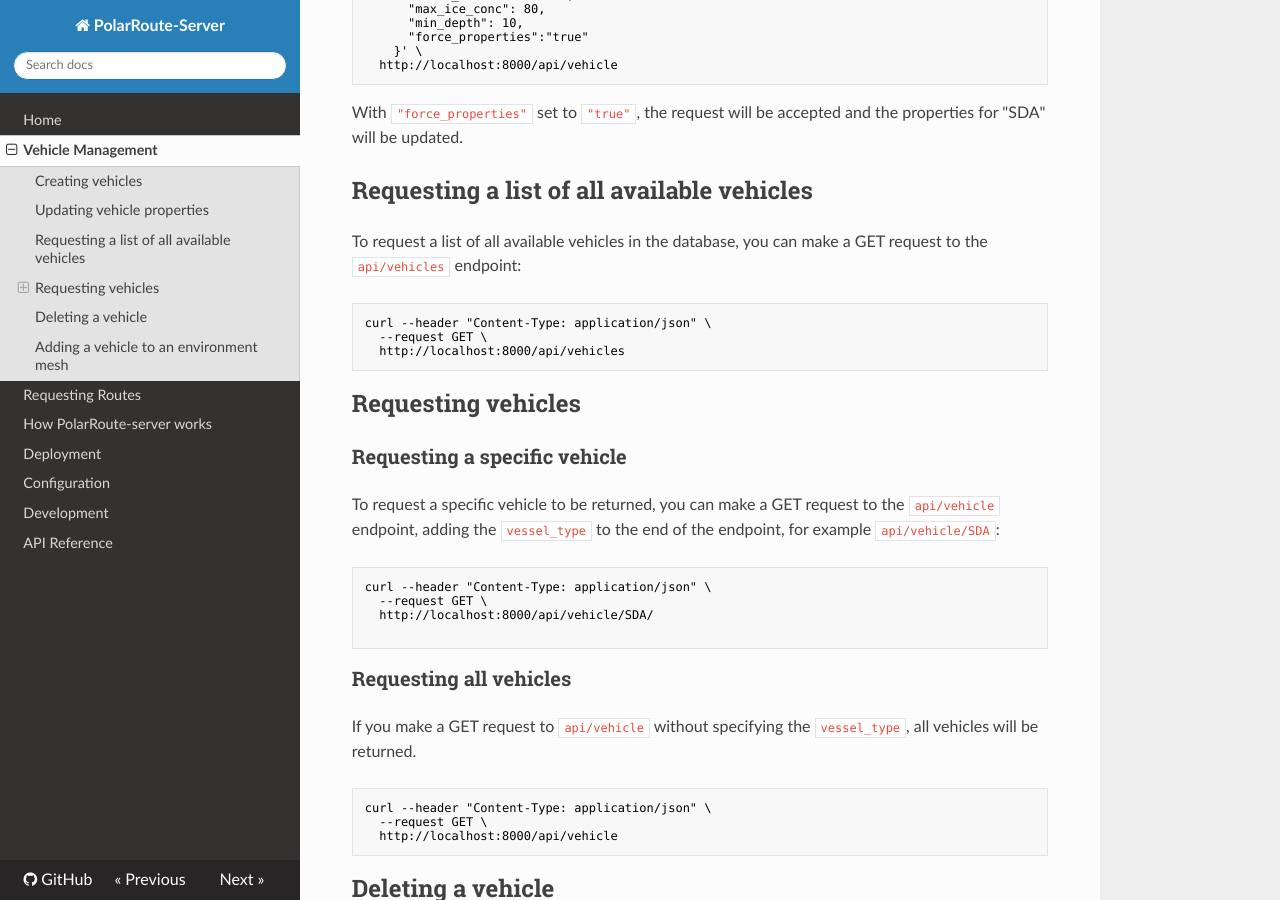
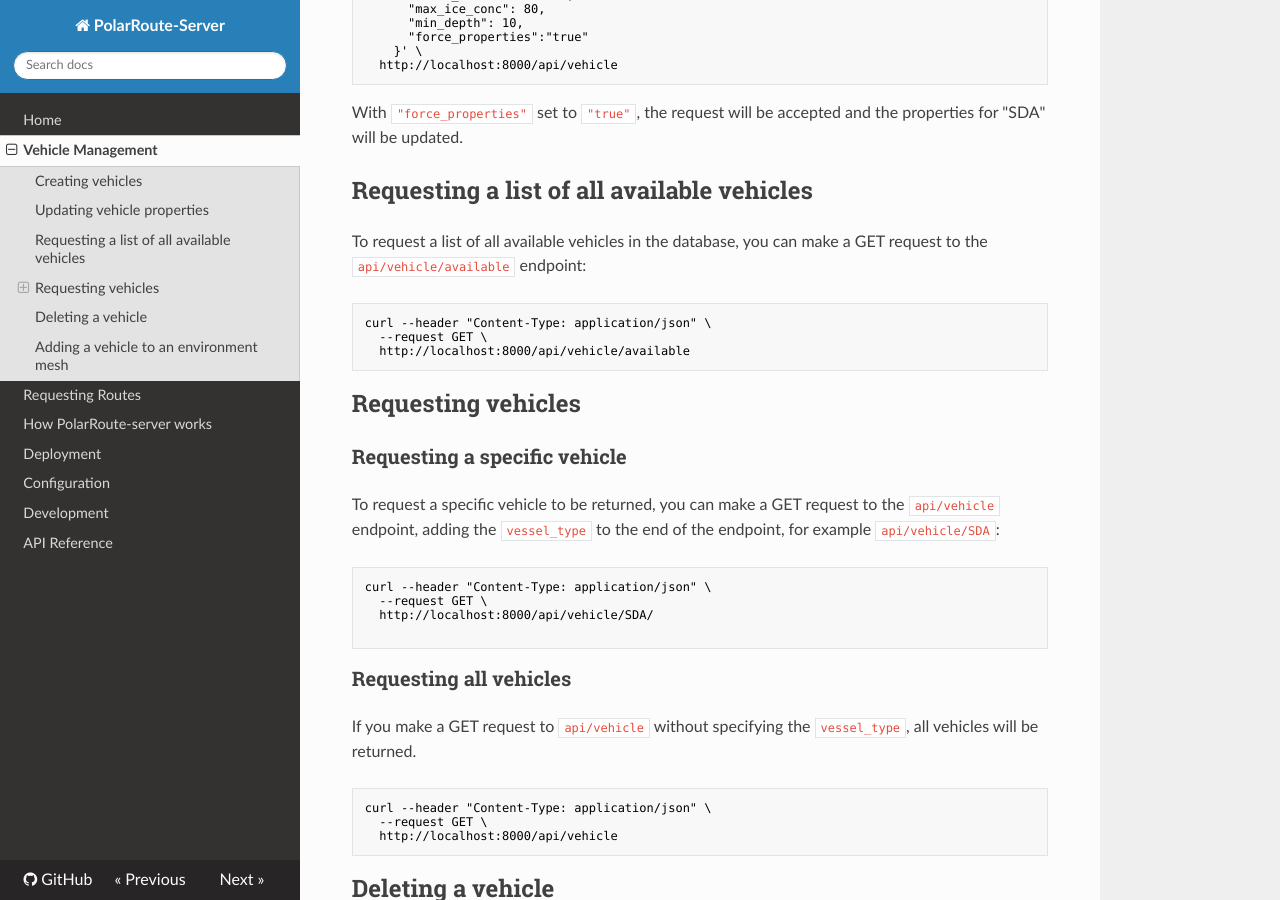
Before and after one commit to bas-amop/PolarRoute-server, an MkDocs documentation site: the page built from docs/vehicle-management.md, in a window 1280 px wide and 900 px high, scrolled down 997 px. Built offline with MkDocs 1.6.1, drawn with Linux system fonts in a browser that asks for light colours; nearby versions of some CDN libraries.

Commit message:
update vehicle list url

````diff
--- a/docs/vehicle-management.md
+++ b/docs/vehicle-management.md
@@ -56,12 +56,12 @@ will be updated.
 
 ## Requesting a list of all available vehicles
 To request a list of all available vehicles in the database, you can make a GET request to the
-`api/vehicles` endpoint:
+`api/vehicle/available` endpoint:
 
 ```shell
 curl --header "Content-Type: application/json" \
   --request GET \
-  http://localhost:8000/api/vehicles
+  http://localhost:8000/api/vehicle/available
 ```
 
 ## Requesting vehicles
````
Also changed, not shown: 1 other file.
